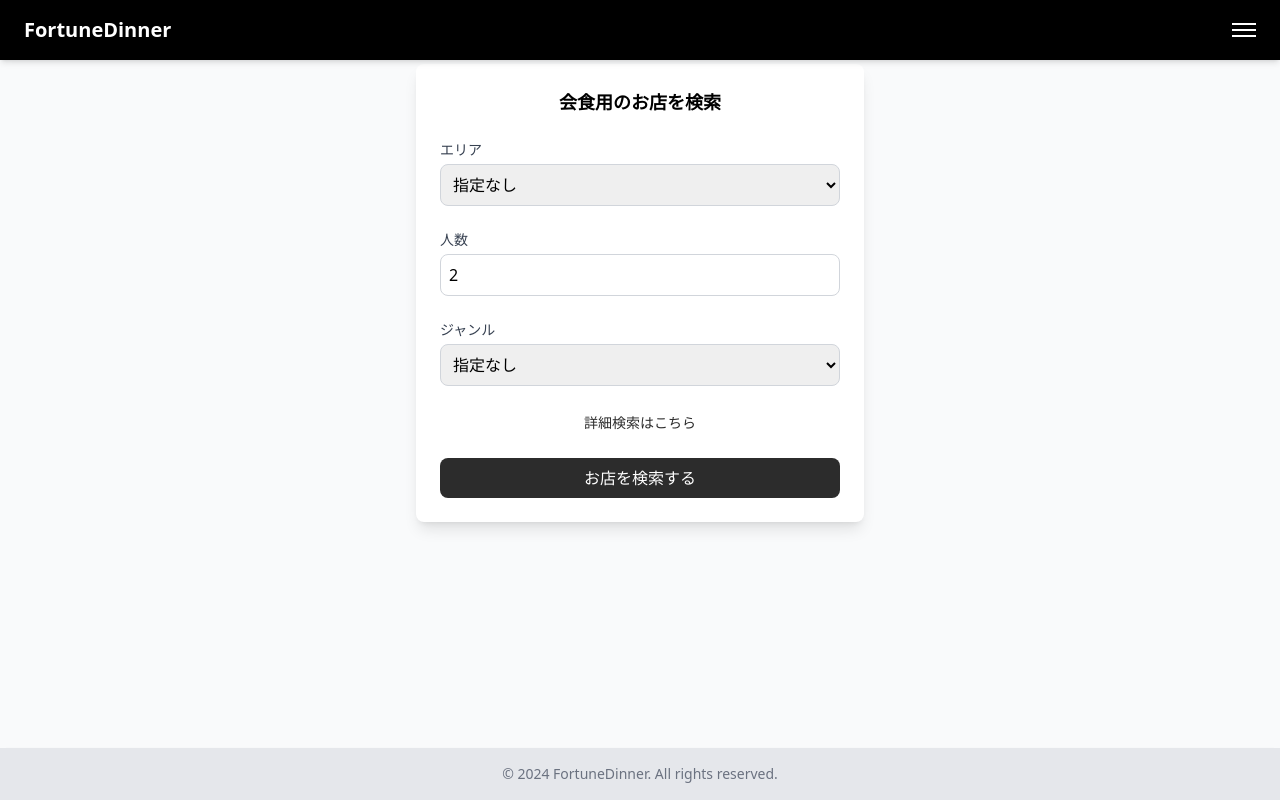
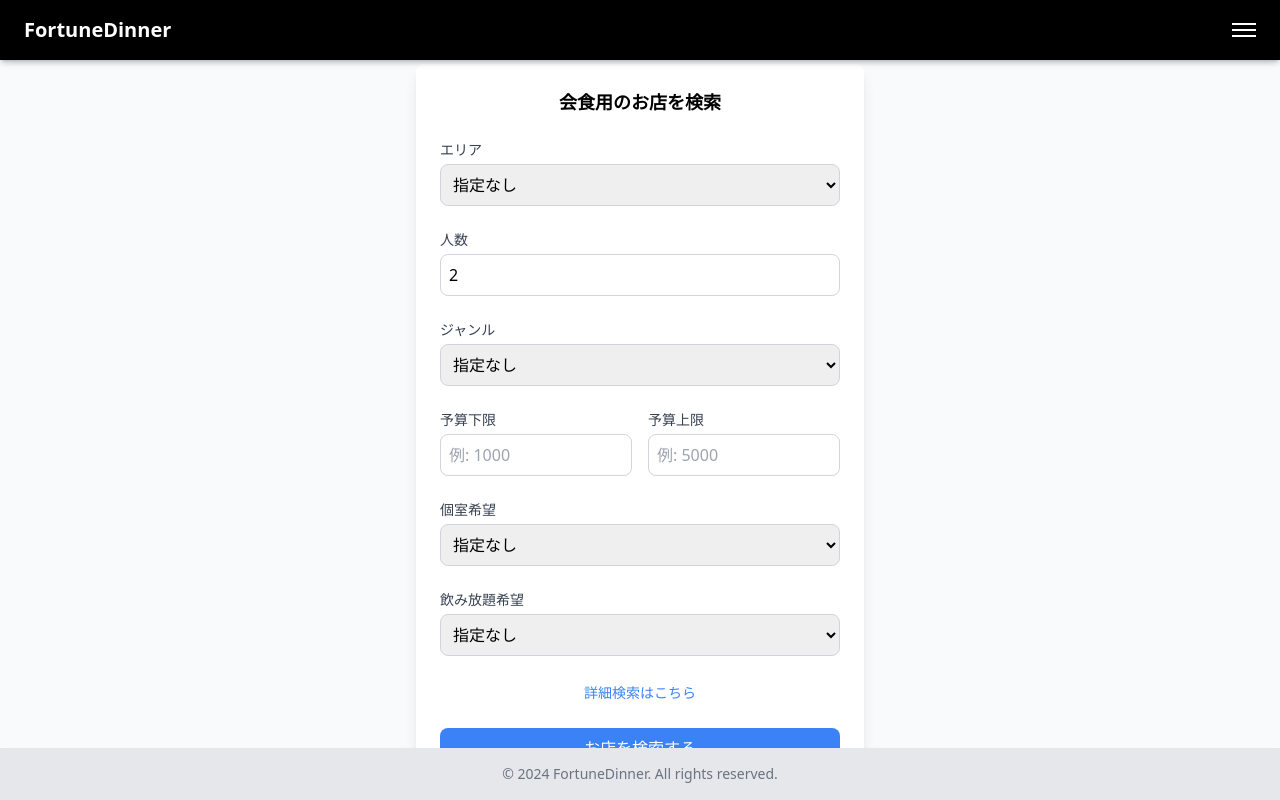
Before and after one commit to teishito/Deploy_Azure_front, a Next.js app: page / in a window 1280 px wide. Shown: the top 800 px of the page. Built offline with nearby package versions, Linux system fonts and the light colour scheme.

Commit message:
Update SearchForm.jsx

```diff
--- a/components/SearchForm.jsx
+++ b/components/SearchForm.jsx
@@ -30,13 +30,14 @@ export default function SearchForm() {
 
     // 検索結果ページにリダイレクト
     router.push({
-      pathname: "/results", // 結果ページのパス
+      pathname: "/results",
       query: query,
     });
   };
 
   return (
     <div className="min-h-screen bg-gray-50 flex flex-col items-center p-4">
+      <Header />
       <main className="w-full max-w-md bg-white rounded-lg shadow-lg mt-6 p-6">
         <form onSubmit={handleSearch} className="space-y-6">
           <h2 className="text-lg font-bold text-center">会食用のお店を検索</h2>
@@ -69,7 +70,7 @@ export default function SearchForm() {
               value={guests}
               onChange={(e) => setGuests(e.target.value)}
               className="w-full border border-gray-300 rounded-lg p-2"
-              placeholder="例: 0"
+              placeholder="例: 2"
             />
           </div>
 
@@ -81,57 +82,79 @@ export default function SearchForm() {
               onChange={(e) => setGenre(e.target.value)}
               className="w-full border border-gray-300 rounded-lg p-2"
             >
-              <option value="指定なし">指定なし</option>
-            {/* 日本料理 */}
-            <option value="寿司">寿司</option>
-            <option value="日本料理">日本料理</option>
-            <option value="そば">そば</option>
-            <option value="うなぎ">うなぎ</option>
-            <option value="鍋">鍋</option>
-            <option value="水炊き">水炊き</option>
-            <option value="しゃぶしゃぶ">しゃぶしゃぶ</option>
-            <option value="すっぽん">すっぽん</option>
-            <option value="もつ鍋">もつ鍋</option>
-            {/* グローバル料理 */}
-            <option value="イタリアン">イタリアン</option>
-            <option value="フレンチ">フレンチ</option>
-            <option value="韓国料理">韓国料理</option>
-            <option value="インド料理">インド料理</option>
-            <option value="中華料理">中華料理</option>
-            {/* 肉料理 */}
-            <option value="焼肉">焼肉</option>
-            <option value="焼き鳥">焼き鳥</option>
-            <option value="鳥料理">鳥料理</option>
-            <option value="ステーキ">ステーキ</option>
-            <option value="肉料理">肉料理</option>
-            <option value="ジンギスカン">ジンギスカン</option>
-            {/* バー・居酒屋 */}
-            <option value="居酒屋">居酒屋</option>
-            <option value="ダイニングバー">ダイニングバー</option>
-            {/* カジュアル */}
-            <option value="ビストロ">ビストロ</option>
-            <option value="レストラン">レストラン</option>
-            <option value="餃子">餃子</option>
-            <option value="ラーメン">ラーメン</option>
-            {/* 海鮮料理 */}
-            <option value="海鮮">海鮮</option>
-            {/* その他 */}
-            <option value="鉄板焼き">鉄板焼き</option>
-            <option value="串揚げ">串揚げ</option>
+              <option value="">指定なし</option>
+              <option value="寿司">寿司</option>
+              <option value="日本料理">日本料理</option>
+              <option value="焼肉">焼肉</option>
+              <option value="イタリアン">イタリアン</option>
+              <option value="フレンチ">フレンチ</option>
+              <option value="中華料理">中華料理</option>
             </select>
           </div>
 
-          {/* 詳細検索 */}
+          {/* 予算 */}
+          <div className="grid grid-cols-2 gap-4">
+            <div>
+              <label className="block text-sm font-medium text-gray-700 mb-1">予算下限</label>
+              <input
+                type="number"
+                value={budgetMin}
+                onChange={(e) => setBudgetMin(e.target.value)}
+                className="w-full border border-gray-300 rounded-lg p-2"
+                placeholder="例: 1000"
+              />
+            </div>
+            <div>
+              <label className="block text-sm font-medium text-gray-700 mb-1">予算上限</label>
+              <input
+                type="number"
+                value={budgetMax}
+                onChange={(e) => setBudgetMax(e.target.value)}
+                className="w-full border border-gray-300 rounded-lg p-2"
+                placeholder="例: 5000"
+              />
+            </div>
+          </div>
+
+          {/* 個室希望 */}
+          <div>
+            <label className="block text-sm font-medium text-gray-700 mb-1">個室希望</label>
+            <select
+              value={privateRoom}
+              onChange={(e) => setPrivateRoom(e.target.value)}
+              className="w-full border border-gray-300 rounded-lg p-2"
+            >
+              <option value="">指定なし</option>
+              <option value="有">有</option>
+              <option value="無">無</option>
+            </select>
+          </div>
+
+          {/* 飲み放題希望 */}
+          <div>
+            <label className="block text-sm font-medium text-gray-700 mb-1">飲み放題希望</label>
+            <select
+              value={drinkIncluded}
+              onChange={(e) => setDrinkIncluded(e.target.value)}
+              className="w-full border border-gray-300 rounded-lg p-2"
+            >
+              <option value="">指定なし</option>
+              <option value="有">有</option>
+              <option value="無">無</option>
+            </select>
+          </div>
+
+          {/* 詳細検索リンク */}
           <div className="text-center">
-            <Link href="/details" className="text-sm text-[#2c2c2c] hover:underline">
-              詳細検索はこちら
+            <Link href="/details">
+              <a className="text-sm text-blue-500 hover:underline">詳細検索はこちら</a>
             </Link>
           </div>
 
           {/* 検索ボタン */}
           <button
             type="submit"
-            className="w-full bg-[#2c2c2c] text-white py-2 rounded-lg hover:bg-[#4f4f4f] transition"
+            className="w-full bg-blue-500 text-white py-2 rounded-lg hover:bg-blue-600 transition"
           >
             お店を検索する
           </button>
```
